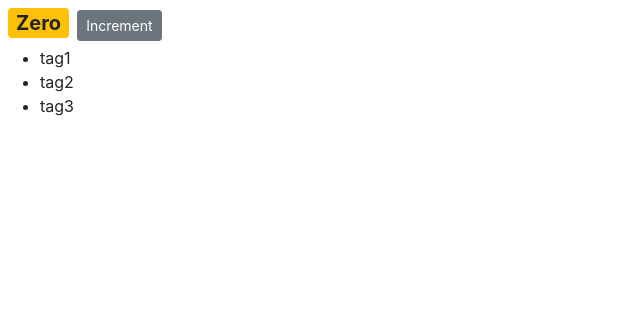
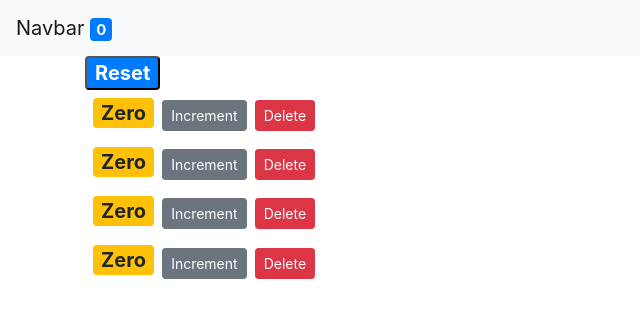
Before and after one commit to harsha-sira/react, a React (Create React App) app in the folder first-app/: page / in a window 1280 px wide. Shown: the top 318 px of the page, without its empty margins (0-640 px from the left). Built offline with nearby package versions, Linux system fonts and the light colour scheme.

Commit message:
DEV:react: React app : Mosh tutorials finished

```diff
--- a/first-app/src/App.js
+++ b/first-app/src/App.js
@@ -1,28 +1,58 @@
-import React, { Component } from 'react';
-import logo from './logo.svg';
+import React, {Component} from 'react';
+import Counters from './components/Counters';
+import Navbar from './components/Navbar';
+
 import './App.css';
 
 class App extends Component {
-  render() {
-    return (
-      <div className="App">
-        <header className="App-header">
-          <img src={logo} className="App-logo" alt="logo" />
-          <p>
-            Edit <code>src/App.js</code> and save to reload.
-          </p>
-          <a
-            className="App-link"
-            href="https://reactjs.org"
-            target="_blank"
-            rel="noopener noreferrer"
-          >
-            Learn React
-          </a>
-        </header>
-      </div>
-    );
-  }
+
+    state = {
+        counters: [
+            {id: 1, value: 0},
+            {id: 2, value: 0},
+            {id: 3, value: 0},
+            {id: 4, value: 0}
+        ]
+    };
+
+    handleDelete = (counterId) => {
+        console.log('Delete: ' + counterId);
+        const arr = this.state.counters.filter(c => c.id !== counterId);
+        this.setState({counters: arr});
+    };
+
+    handleIncrement = (counter) => {
+        console.log(counter);
+        const counters = [...this.state.counters];
+        const index = counters.indexOf(counter);
+        counters[index] = {...counter};
+        counters[index].value++;
+        this.setState({counters: counters});
+    };
+
+    reset = () => {
+        this.state.counters.map(c => {
+            c.value = 0;
+            return c;
+        });
+        this.setState({counters: this.state.counters});
+    };
+
+    render() {
+        return (
+            <React.Fragment>
+                <Navbar noOfCounters = {this.state.counters.filter(c => c.value > 0).length} />
+                <main className="container">
+                    <Counters
+                        counters = {this.state.counters}
+                        handleDelete  = {this.handleDelete}
+                        handleIncrement  = {this.handleIncrement}
+                        reset = {this.reset}
+                    />
+                </main>
+            </React.Fragment>
+        );
+    }
 }
 
 export default App;
--- /dev/null
+++ b/first-app/src/components/Counters.jsx
@@ -0,0 +1,22 @@
+import React, {Component} from 'react';
+import Counter from './counter';
+
+class Counters extends Component {
+
+    render() {
+
+        const {reset, counters, handleDelete, handleIncrement} = this.props;
+        return (<div>
+            <button style={{fontSize: 20}} className="badge badge-primary btn-sm " onClick={reset}>Reset
+            </button>
+            {counters.map(counter =>
+                <Counter key={counter.id}
+                         counter={counter}
+                         onDelete={handleDelete}
+                         handleIncrement={handleIncrement}
+                />)}
+        </div>);
+    }
+}
+
+export default Counters;
--- /dev/null
+++ b/first-app/src/components/Navbar.jsx
@@ -0,0 +1,17 @@
+import React, {Component} from 'react';
+
+class Navbar extends Component {
+
+    render() {
+
+        return (
+            <nav className="navbar navbar-light bg-light">
+                <a className="navbar-brand" href="#">Navbar  <span className="badge badge-primary">{this.props.noOfCounters}</span></a>
+
+            </nav>
+        );
+    }
+
+}
+
+export default Navbar;
--- a/first-app/src/components/counter.jsx
+++ b/first-app/src/components/counter.jsx
@@ -1,12 +1,6 @@
 import React, {Component} from 'react';
 
 class Counter extends Component {
-
-    state = {
-        count: 0,
-        image: 'https://picsum.photos/200',
-        tags: ['tag1', 'tag2', 'tag3']
-    };
 
     styles = {
         fontSize: 20,
@@ -19,27 +13,21 @@ class Counter extends Component {
 
             <div>
                 <span style={this.styles} className={this.getBadgeClasses()}>{this.formatCount()}</span>
-                <button onClick={this.handleIncrement} className="btn btn-secondary btn-sm">Increment</button>
-                <ul>
-                    {this.state.tags.map(tag => <li key={tag}>{tag}</li>)}
-                </ul>
+                <button onClick={() => this.props.handleIncrement(this.props.counter)} className="btn btn-secondary btn-sm">Increment</button>
+                <button onClick={() => this.props.onDelete(this.props.counter.id)} className="btn btn-danger btn-sm m-2">Delete</button>
             </div>
         );
     }
 
-    handleIncrement = () => {
-        this.setState({count: this.state.count + 1})
-    };
-
     getBadgeClasses() {
         let classes = "badge m-2 badge-";
-        classes += this.state.count === 0 ? "warning" : "primary";
+        classes += this.props.counter.value === 0 ? "warning" : "primary";
         return classes;
     };
 
     formatCount() {
-        const {count} = this.state;
-        return count === 0 ? "Zero" : count;
+        const {value} = this.props.counter;
+        return value === 0 ? "Zero" : value;
     };
 }
 
--- a/first-app/src/index.js
+++ b/first-app/src/index.js
@@ -4,7 +4,6 @@ import './index.css';
 import App from './App';
 import * as serviceWorker from './serviceWorker';
 import 'bootstrap/dist/css/bootstrap.min.css';
-import Counter from './components/counter';
 
-ReactDOM.render(<Counter/>, document.getElementById('root'));
+ReactDOM.render(<App/>, document.getElementById('root'));
 serviceWorker.unregister();
```
